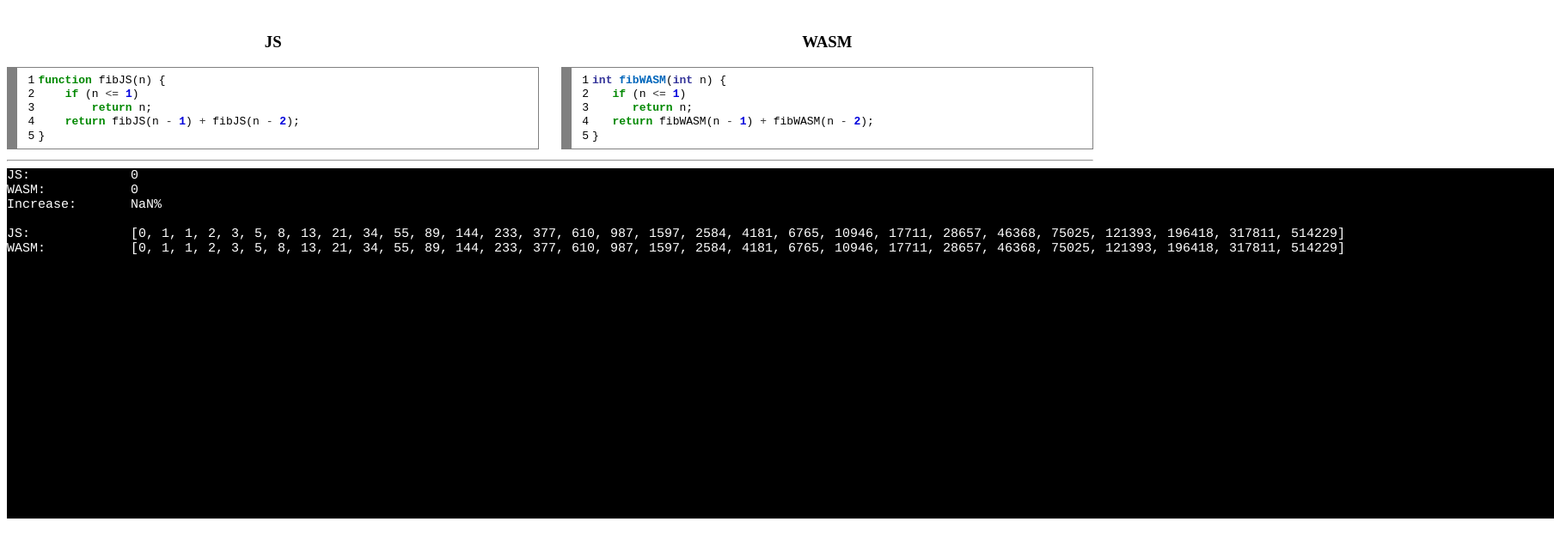
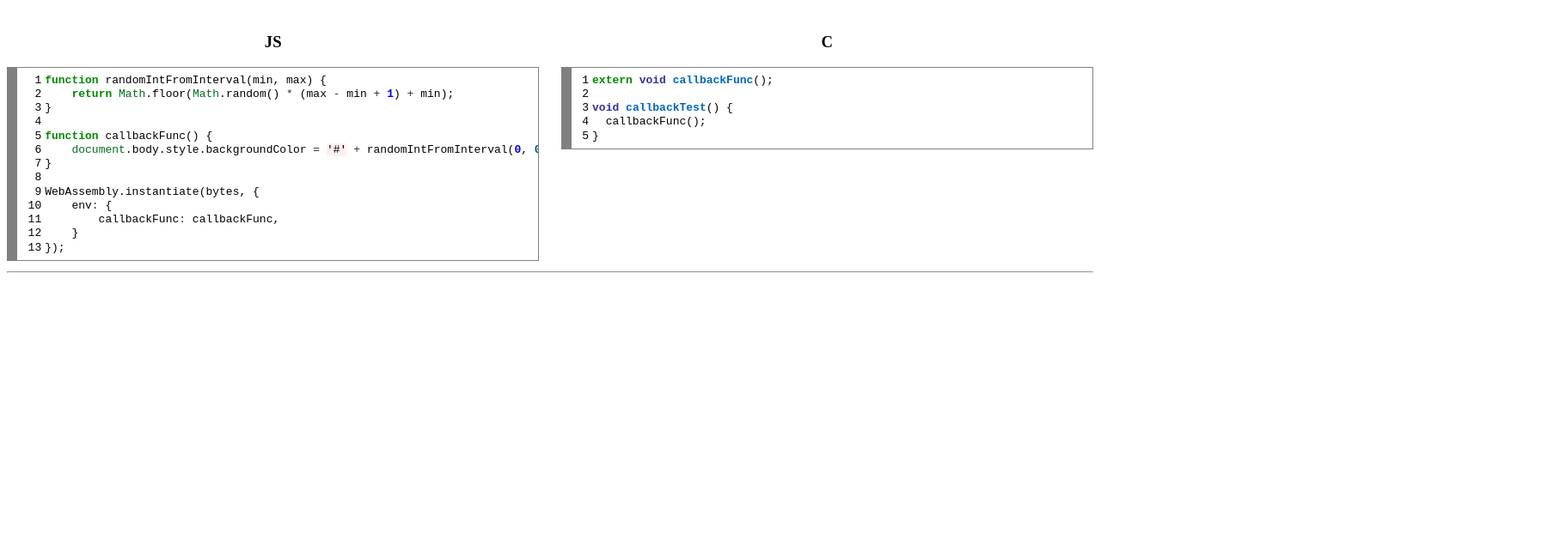
Before and after one commit to wyom1ng/wasm-demo, a plain HTML site: page callback/index.html in a window 1280 px wide. Shown: the part 61-704 px from the top of the page at 86% size, 1808 px wide, since content can reach past the window. Drawn offline with Linux system fonts and the light colour scheme.

Commit message:
callbacks

```diff
--- a/callback/callback.js
+++ b/callback/callback.js
@@ -1,57 +1,27 @@
-class Fibonacci {
-    #bytes = new Uint8Array([0, 97, 115, 109, 1, 0, 0, 0, 1, 134, 128, 128, 128, 0, 1, 96, 1, 127, 1, 127, 3, 130, 128, 128, 128, 0, 1, 0, 4, 132, 128, 128, 128, 0, 1, 112, 0, 0, 5, 131, 128, 128, 128, 0, 1, 0, 1, 6, 129, 128, 128, 128, 0, 0, 7, 144, 128, 128, 128, 0, 2, 6, 109, 101, 109, 111, 114, 121, 2, 0, 3, 102, 105, 98, 0, 0, 10, 164, 128, 128, 128, 0, 1, 158, 128, 128, 128, 0, 0, 2, 64, 32, 0, 65, 2, 78, 13, 0, 32, 0, 15, 11, 32, 0, 65, 127, 106, 16, 0, 32, 0, 65, 126, 106, 16, 0, 106, 11]);
-    #term = new Terminal({
-        cols: 200,
-        disableStdin: true,
-        cursorBlink: true,
-    });
+function randomIntFromInterval(min, max) {
+    return Math.floor(Math.random() * (max - min + 1) + min);
+}
+
+function callbackFunc() {
+    document.body.style.backgroundColor = '#' + randomIntFromInterval(0, 0xFFFFFF).toString(16);
+}
+
+class Callback {
+    #bytes = new Uint8Array([0,97,115,109,1,0,0,0,1,137,128,128,128,0,2,96,1,127,0,96,0,1,127,2,148,128,128,128,0,1,3,101,110,118,12,99,97,108,108,98,97,99,107,70,117,110,99,0,0,3,130,128,128,128,0,1,1,4,132,128,128,128,0,1,112,0,0,5,131,128,128,128,0,1,0,1,6,129,128,128,128,0,0,7,153,128,128,128,0,2,6,109,101,109,111,114,121,2,0,12,99,97,108,108,98,97,99,107,84,101,115,116,0,1,10,144,128,128,128,0,1,138,128,128,128,0,1,1,127,32,0,16,0,32,0,11]);
 
     async init() {
-        const results = await WebAssembly.instantiate(this.#bytes, {imports: {}});
-        this.fibWASM = results.instance.exports.fib;
-
-        this.#term.open(document.getElementById('terminal'));
-    }
-
-    fibJS(n) {
-        if (n <= 1)
-            return n;
-        return this.fibJS(n - 1) + this.fibJS(n - 2);
-    }
-
-    benchmark(iterations) {
-        const jsRes = [];
-        const wasmRes = [];
-
-        const jsStart = performance.now();
-        for (let i = 0; i < iterations; i++) {
-            jsRes.push(this.fibJS(i));
-        }
-        const jsStop = performance.now();
-        const jsDuration = jsStop - jsStart;
-
-        const wasmStart = performance.now();
-        for (let i = 0; i < iterations; i++) {
-            wasmRes.push(this.fibWASM(i));
-        }
-        const wasmStop = performance.now();
-        const wasmDuration = wasmStop - wasmStart;
-
-        this.#term.writeln('JS:\t\t' + jsDuration);
-        this.#term.writeln('WASM:\t\t' + wasmDuration);
-
-        const increase = Math.round(jsDuration / wasmDuration * 100) - 100;
-        this.#term.writeln('Increase:\t' + increase + '%');
-
-        this.#term.writeln('');
-        this.#term.writeln('JS:\t\t[' + jsRes.join(', ') + ']');
-        this.#term.writeln('WASM:\t\t[' + wasmRes.join(', ') + ']');
+        const results = await WebAssembly.instantiate(this.#bytes, {
+            env: {
+                callbackFunc,
+            }
+        });
+        this.callbackTest = results.instance.exports.callbackTest;
     }
 }
 
 document.addEventListener('DOMContentLoaded', async () => {
-    const fib = new Fibonacci();
-    await fib.init();
+    const cb = new Callback();
+    await cb.init();
 
-    fib.benchmark(30);
+    document.onclick = cb.callbackTest;
 });
--- a/callback/index.html
+++ b/callback/index.html
@@ -14,34 +14,51 @@
 
 <div style="width: 49%; display: inline-block">
     <h3 style="text-align: center">JS</h3>
-    <div style="background: #ffffff; overflow:auto;width:auto;border:solid gray;border-width:.1em .1em .1em .8em;padding:.2em .6em;"><table><tr><td><pre style="margin: 0; line-height: 125%">1
+    <!-- HTML generated using hilite.me --><div style="background: #ffffff; overflow:auto;width:auto;border:solid gray;border-width:.1em .1em .1em .8em;padding:.2em .6em;"><table><tr><td><pre style="margin: 0; line-height: 125%"> 1
  2
  3
  4
-5</pre></td><td><pre style="margin: 0; line-height: 125%"><span style="color: #008800; font-weight: bold">function</span> fibJS(n) {
-    <span style="color: #008800; font-weight: bold">if</span> (n <span style="color: #333333">&lt;=</span> <span style="color: #0000DD; font-weight: bold">1</span>)
-        <span style="color: #008800; font-weight: bold">return</span> n;
-    <span style="color: #008800; font-weight: bold">return</span> fibJS(n <span style="color: #333333">-</span> <span style="color: #0000DD; font-weight: bold">1</span>) <span style="color: #333333">+</span> fibJS(n <span style="color: #333333">-</span> <span style="color: #0000DD; font-weight: bold">2</span>);
+ 5
+ 6
+ 7
+ 8
+ 9
+10
+11
+12
+13</pre></td><td><pre style="margin: 0; line-height: 125%"><span style="color: #008800; font-weight: bold">function</span> randomIntFromInterval(min, max) {
+    <span style="color: #008800; font-weight: bold">return</span> <span style="color: #007020">Math</span>.floor(<span style="color: #007020">Math</span>.random() <span style="color: #333333">*</span> (max <span style="color: #333333">-</span> min <span style="color: #333333">+</span> <span style="color: #0000DD; font-weight: bold">1</span>) <span style="color: #333333">+</span> min);
 }
+
+<span style="color: #008800; font-weight: bold">function</span> callbackFunc() {
+    <span style="color: #007020">document</span>.body.style.backgroundColor <span style="color: #333333">=</span> <span style="background-color: #fff0f0">&#39;#&#39;</span> <span style="color: #333333">+</span> randomIntFromInterval(<span style="color: #0000DD; font-weight: bold">0</span>, <span style="color: #005588; font-weight: bold">0xFFFFFF</span>).toString(<span style="color: #0000DD; font-weight: bold">16</span>);
+}
+
+WebAssembly.instantiate(bytes, {
+    env<span style="color: #333333">:</span> {
+        callbackFunc<span style="color: #333333">:</span> callbackFunc,
+    }
+});
 </pre></td></tr></table></div>
+
+
 </div>
 <div style="width: 49%; float: right">
-    <h3 style="text-align: center">WASM</h3>
-    <div style="background: #ffffff; overflow:auto;width:auto;border:solid gray;border-width:.1em .1em .1em .8em;padding:.2em .6em;"><table><tr><td><pre style="margin: 0; line-height: 125%">1
+    <h3 style="text-align: center">C</h3>
+<!-- HTML generated using hilite.me --><div style="background: #ffffff; overflow:auto;width:auto;border:solid gray;border-width:.1em .1em .1em .8em;padding:.2em .6em;"><table><tr><td><pre style="margin: 0; line-height: 125%">1
 2
 3
 4
-5</pre></td><td><pre style="margin: 0; line-height: 125%"><span style="color: #333399; font-weight: bold">int</span> <span style="color: #0066BB; font-weight: bold">fibWASM</span>(<span style="color: #333399; font-weight: bold">int</span> n) {
-   <span style="color: #008800; font-weight: bold">if</span> (n <span style="color: #333333">&lt;=</span> <span style="color: #0000DD; font-weight: bold">1</span>)
-      <span style="color: #008800; font-weight: bold">return</span> n;
-   <span style="color: #008800; font-weight: bold">return</span> fibWASM(n <span style="color: #333333">-</span> <span style="color: #0000DD; font-weight: bold">1</span>) <span style="color: #333333">+</span> fibWASM(n <span style="color: #333333">-</span> <span style="color: #0000DD; font-weight: bold">2</span>);
+5</pre></td><td><pre style="margin: 0; line-height: 125%"><span style="color: #008800; font-weight: bold">extern</span> <span style="color: #333399; font-weight: bold">void</span> <span style="color: #0066BB; font-weight: bold">callbackFunc</span>();
+
+<span style="color: #333399; font-weight: bold">void</span> <span style="color: #0066BB; font-weight: bold">callbackTest</span>() {
+  callbackFunc();
 }
 </pre></td></tr></table></div>
+
 </div>
 
 <hr>
 
-<div id="terminal"></div>
-
 </body>
 </html>
```
Also changed, not shown: fibonacci/index.html (+1 -1 lines). Lines whose indentation alone changed are shown as unchanged.
